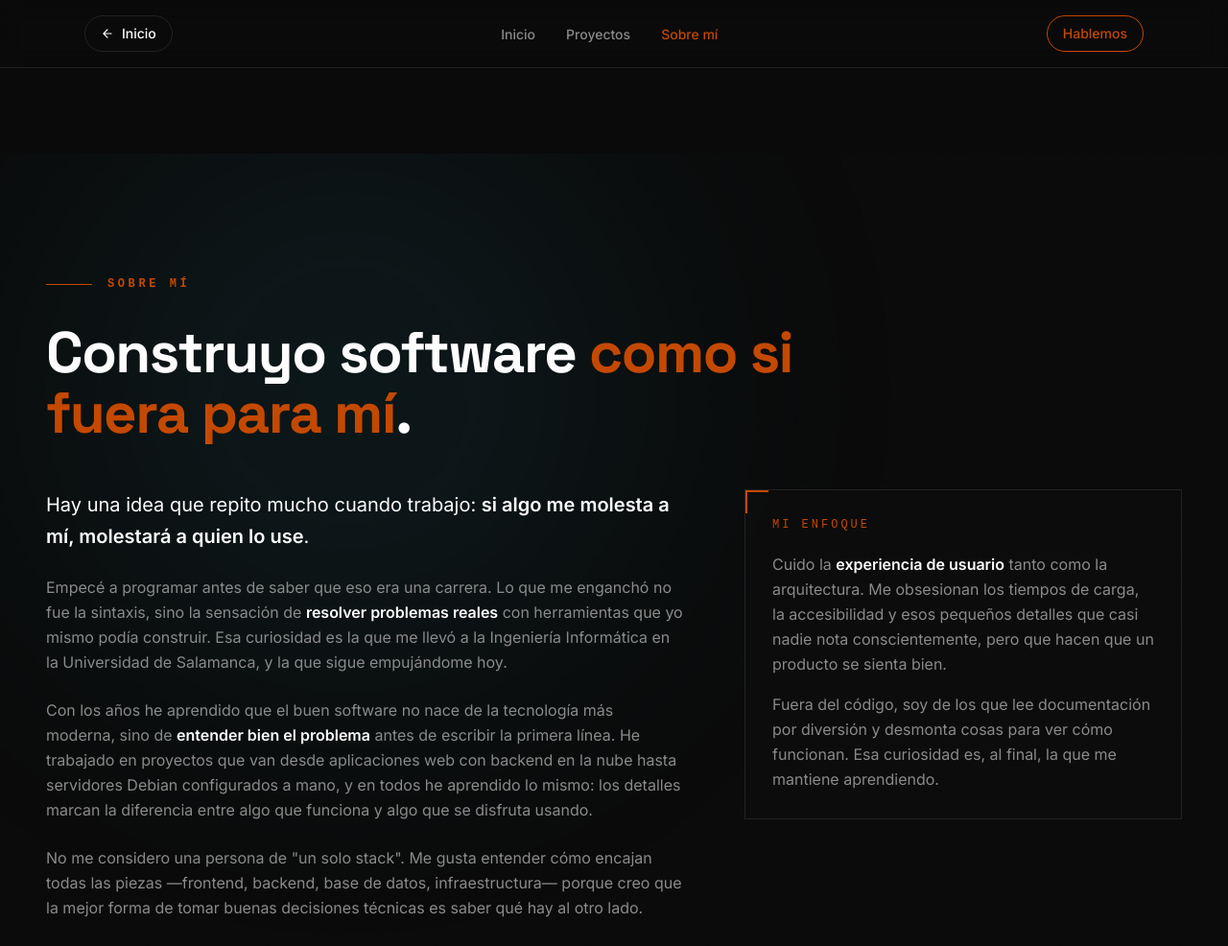
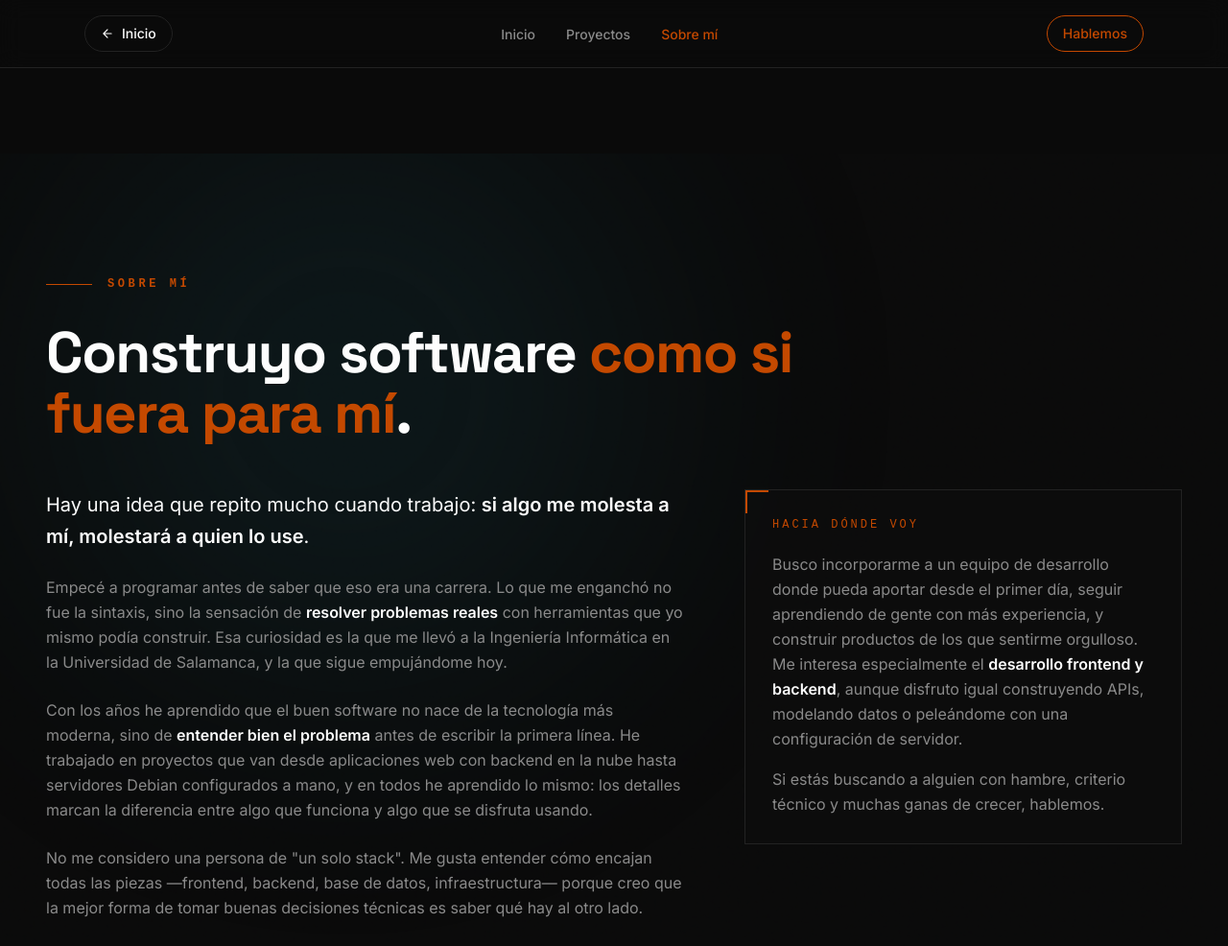
Before and after one commit to albergm02/portfolio, an Astro site: page /sobre-mi in a window 1280 px wide. Shown: the top 986 px of the page at 96% size. Built offline with nearby package versions, Linux system fonts and the light colour scheme; Astro itself is replaced by a stand-in of ours.

Commit message:
feat: narrativa de Sobre mí enfocada a desarrollo frontend/backend

```diff
--- a/src/components/AboutSection.astro
+++ b/src/components/AboutSection.astro
@@ -22,16 +22,16 @@ const topSkills = [
 const content = {
   summary: {
     label: 'Sobre mí',
-    title: 'Ingeniero informático con foco en <span class="text-brand-orange">producto y detalle</span>.',
+    title: 'Desarrollador de software con foco en <span class="text-brand-orange">frontend y backend</span>.',
     intro: 'Soy <strong class="font-semibold">Alberto García Martín</strong>, ingeniero informático por la Universidad de Salamanca.',
     paragraphs: [
       'Me apasiona construir software que se sienta bien: rápido, accesible y con una atención al detalle que se nota en cada interacción. Durante mi formación he trabajado en proyectos muy distintos entre sí, desde una <strong class="text-text-primary font-semibold">PWA completa de Fórmula 1</strong> desplegada en producción con backend en la nube, hasta administración de sistemas sobre Debian o aplicaciones de escritorio en C#.',
-      'Esa variedad me ha dado una visión <strong class="text-text-primary font-semibold">full stack</strong>: entiendo cómo encajan todas las piezas, desde la interfaz hasta la base de datos, y me he acostumbrado a adaptarme rápido a cualquier tecnología.',
+      'Esa variedad me ha dado una visión <strong class="text-text-primary font-semibold">full stack</strong>: entiendo cómo encajan todas las piezas, desde la interfaz hasta la base de datos. Ahora busco dar el salto a un equipo de desarrollo donde pueda aportar y seguir creciendo.',
     ],
     now: {
       label: 'Ahora mismo',
       paragraphs: [
-        'Estoy dando mis primeros pasos profesionales en el mundo de la <strong class="text-text-primary font-semibold">consultoría SAP</strong>, aprendiendo a trabajar con clientes reales bajo metodologías ágiles.',
+        'Busco incorporarme a un equipo donde pueda desarrollar mi carrera como <strong class="text-text-primary font-semibold">desarrollador frontend, backend o full stack</strong>, aportando mi experiencia en proyectos reales y siguiendo aprendiendo cada día.',
         'Me interesa tanto el <strong class="text-text-primary font-semibold">desarrollo frontend</strong> como el <strong class="text-text-primary font-semibold">backend</strong>: disfruto construyendo interfaces limpias, pero también diseñando APIs, modelando datos y peleándome con una configuración de servidor.',
       ],
     },
@@ -46,10 +46,10 @@ const content = {
       'No me considero una persona de "un solo stack". Me gusta entender cómo encajan todas las piezas —frontend, backend, base de datos, infraestructura— porque creo que la mejor forma de tomar buenas decisiones técnicas es saber qué hay al otro lado.',
     ],
     now: {
-      label: 'Mi enfoque',
+      label: 'Hacia dónde voy',
       paragraphs: [
-        'Cuido la <strong class="text-text-primary font-semibold">experiencia de usuario</strong> tanto como la arquitectura. Me obsesionan los tiempos de carga, la accesibilidad y esos pequeños detalles que casi nadie nota conscientemente, pero que hacen que un producto se sienta bien.',
-        'Fuera del código, soy de los que lee documentación por diversión y desmonta cosas para ver cómo funcionan. Esa curiosidad es, al final, la que me mantiene aprendiendo.',
+        'Busco incorporarme a un equipo de desarrollo donde pueda aportar desde el primer día, seguir aprendiendo de gente con más experiencia, y construir productos de los que sentirme orgulloso. Me interesa especialmente el <strong class="text-text-primary font-semibold">desarrollo frontend y backend</strong>, aunque disfruto igual construyendo APIs, modelando datos o peleándome con una configuración de servidor.',
+        'Si estás buscando a alguien con hambre, criterio técnico y muchas ganas de crecer, hablemos.',
       ],
     },
   },
@@ -104,7 +104,7 @@ const c = content[variant];
         )}
       </div>
 
-      <!-- Columna derecha: bloque destacado + skills (solo en summary) -->
+      <!-- Columna derecha: bloque destacado + skills -->
       <div class="lg:col-span-5 space-y-6">
 
         <div class="relative border border-border-subtle bg-bg-surface/40 p-6 lg:p-7">
```
